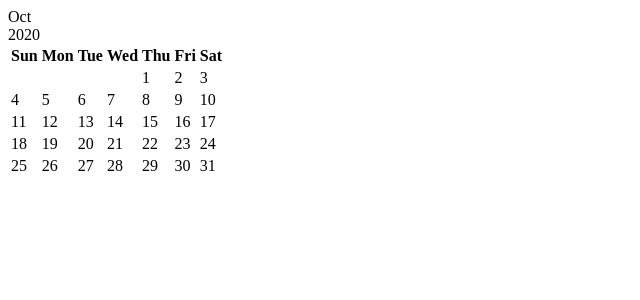
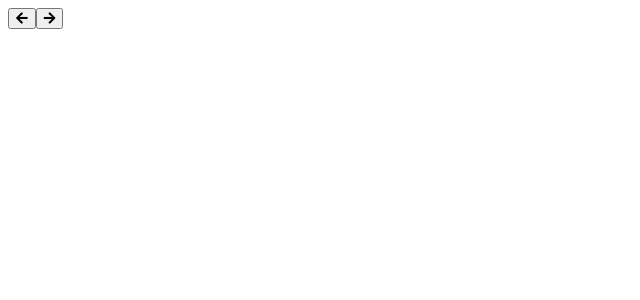
Before and after one commit to Aravindchandran98/Calender_App_with_React, a React (Create React App) app: page / in a window 1280 px wide. Shown: the top 300 px of the page, without its empty margins (0-640 px from the left). Built offline with nearby package versions, Linux system fonts and the light colour scheme.

Commit message:
creating calenderouterlayout by using this pass the date and generating calendar by passing the date as props to the calendarGeneratingComponent

```diff
--- a/src/App.js
+++ b/src/App.js
@@ -1,5 +1,5 @@
 import React, { Component, Fragment } from 'react';
-import CalendarComponent from './Component/CalendarComponent';
+import CalenderOuterLayout from './Component/CalenderOuterLayout';
 
 
 class App extends Component {
@@ -10,7 +10,7 @@ class App extends Component {
     render() {
         return (
             <Fragment>
-                <CalendarComponent/>
+                <CalenderOuterLayout/>
 
             </Fragment>
          );
--- a/src/Component/CalendarComponent.jsx
+++ b/src/Component/CalendarGeneratingComponent.jsx
@@ -1,7 +1,8 @@
 import React, { Fragment } from 'react';
 
-const CalendarComponent = () => {
-    var date = new Date("2020-10-01");
+const CalendarGeneratingComponent = () => {
+    var a="2020-10-01";
+    var date = new Date(a);
     var month = ["Jan","Feb","Mar","Apr","May","Jun","Jul","Aug","Sep","Oct","Nov","Dec"];
     var week = ["Sun","Mon","Tue","Wed","Thu","Fri","Sat"];
     var lastDateInTheFirstWeek = week.length-monthStarts();
@@ -90,4 +91,4 @@ const CalendarComponent = () => {
     )
 }
 
-export default CalendarComponent;
+export default CalendarGeneratingComponent;
--- /dev/null
+++ b/src/Component/CalenderOuterLayout.jsx
@@ -0,0 +1,49 @@
+import React, { Fragment,useState} from 'react';
+import CalendarGeneratingComponent from './CalendarGeneratingComponent';
+
+const CalenderOuterLayout = () => {
+    const [previousNoOfToMonthDisplay,setpreviousNoOfToMonthDisplay] =useState(valueOfPreviousMonthDisplay);
+    var valueOfPreviousMonthDisplay = 0;
+    var limitOfPreviousMonthDisplay = 2;
+    var currentDateObject = new Date();
+    var variableDateObject = new Date(dateObjectValue)
+    var dateObjectValue ;
+    // var previousNoOfToMonthDisplay = 5;
+    var nextNoOfToMonthDisplay = 2;
+    var handlingLeftArrow=()=> {
+        console.log("i am left arrow");
+        if (previousNoOfToMonthDisplay <= limitOfPreviousMonthDisplay) {
+            dateObjectValue = `${currentDateObject.getFullYear()}-${(currentDateObject.getMonth()+1)-previousNoOfToMonthDisplay}-${1}`;
+            console.log("BEFORE",previousNoOfToMonthDisplay);
+            setpreviousNoOfToMonthDisplay(previousNoOfToMonthDisplay += 1);
+            console.log(dateObjectValue);
+            console.log("AFTER",previousNoOfToMonthDisplay);
+        }
+    }
+
+    var handlingRightArrow=()=> {
+        console.log("i am right arrow");
+    }
+
+    return (
+        <>
+            <section>
+                <article>
+                    <div className="calendarDisplay">
+                        {/* <CalendarGeneratingComponent/> */}
+                    </div>
+                    <div className="doubleArrowsButton">
+                        <button className="leftArrow" onClick={handlingLeftArrow}>
+                            <i className="fas fa-arrow-left"></i>
+                        </button>
+                        <button className="righttArrow" onClick={handlingRightArrow}>
+                            <i className="fas fa-arrow-right"></i>
+                        </button>
+                    </div>
+                </article>
+            </section>
+        </>
+    )
+}
+
+export default CalenderOuterLayout
--- a/src/index.css
+++ b/src/index.css
@@ -0,0 +1,2 @@
+@import url('https://fonts.googleapis.com/css2?family=Poppins&display=swap');
+@import url('https://pro.fontawesome.com/releases/v5.10.0/css/all.css');
```
Also changed, not shown: 1 other file (tests, documents, lock files or other folders).
